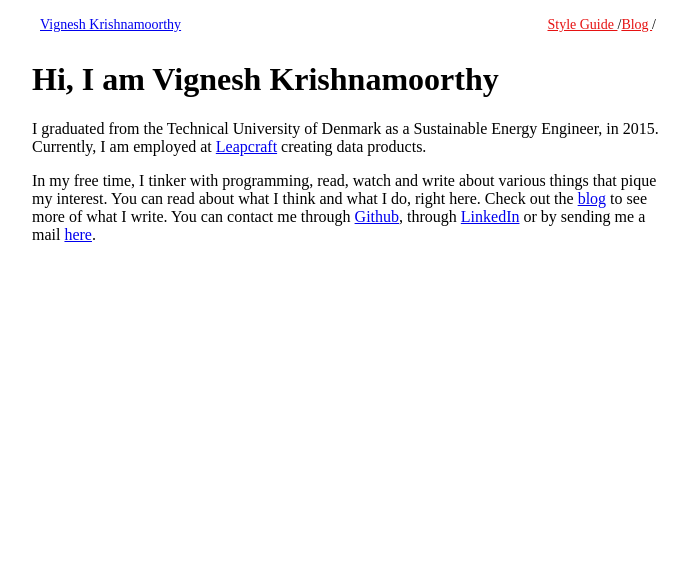
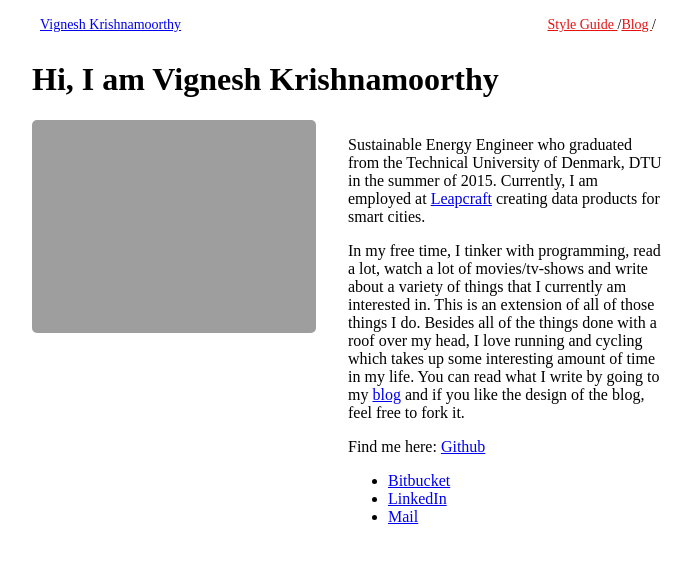
Before and after one commit to vignkri/vignkri.github.io, a Jekyll site: the page built from index.md, in a window 1280 px wide. Shown: the top 563 px of the page, without its empty margins (292-984 px from the left). Built offline with Jekyll 4.4.1, drawn with Linux system fonts in a browser that asks for light colours; comment, search, counter and statistics services are not loaded.

Commit message:
Restructure home page to have a picture. - reduce number of partials. - home layout is now 2-column.

```diff
--- a/_layouts/home.html
+++ b/_layouts/home.html
@@ -10,9 +10,14 @@
             <h1>{{ page.title }}</h1>
         </div>
         <div class="page">
-            <div class="content">
+            <div class="content" id="home-content">
                 {{ content }}
             </div><!-- content -->
+            {% if page.hero %}
+            <div class="hero-picture">
+                <img src="{{ site.url }}{{ page.hero }}">
+            </div>
+            {% endif %}
         </div><!-- page -->
     </div><!-- /#main -->
     <div class="footer-wrap">
--- a/_sass/blog.scss
+++ /dev/null
@@ -1,18 +0,0 @@
-// Styling of elements in blog.html layout
-
-.link-posts{
-
-    h2 {
-        margin-bottom: 4px
-    }
-
-    #excerpt {
-        font-size: 14;
-        font-style: italic;
-    }
-
-    #dates {
-        font-size: 10;
-        font-style: italic;
-    }
-}
--- a/_sass/common.scss
+++ b/_sass/common.scss
@@ -48,3 +48,42 @@ blockquote {
     padding: 8px 8px 8px 8px;
     background: $code-bg;
 }
+
+// home picture and content
+.hero-picture {
+    max-width: 45%;
+    max-width: 45%;
+
+    img {
+        max-width: 100%;
+        max-height: 100%;
+        border-radius: 5px;
+    }
+}
+
+#home-content {
+    float: right;
+    width: auto;
+    height: auto;
+    max-width: 50%;
+    max-height: 50%;
+}
+
+// Blog css
+
+.link-posts{
+
+    h2 {
+        margin-bottom: 4px
+    }
+
+    #excerpt {
+        font-size: 14;
+        font-style: italic;
+    }
+
+    #dates {
+        font-size: 10;
+        font-style: italic;
+    }
+}
--- a/assets/css/main.scss
+++ b/assets/css/main.scss
@@ -6,7 +6,6 @@
 @import "variables";
 @import "highlighter";
 @import "common";
-@import "blog";
 
 p img{
     margin-left: -10%;
--- a/index.md
+++ b/index.md
@@ -2,8 +2,14 @@
 layout: home
 title: Hi, I am Vignesh Krishnamoorthy
 tags: [blog, home-page]
+hero: /assets/images/vignesh.jpeg
 ---
 
-I graduated from the Technical University of Denmark as a Sustainable Energy Engineer, in 2015. Currently, I am employed at <a href="http://leapcraft.dk">Leapcraft</a> creating data products.
+Sustainable Energy Engineer who graduated from the Technical University of Denmark, DTU in the summer of 2015. Currently, I am employed at <a href="leapcraft.dk">Leapcraft</a> creating data products for smart cities.
 
-In my free time, I tinker with programming, read, watch and write about various things that pique my interest. You can read about what I think and what I do, right here. Check out the <a href='blog'>blog</a> to see more of what I write. You can contact me through <a href="http://github.com/vignkri">Github</a>, through <a href='https://dk.linkedin.com/in/vigneshkrishnamoorthy'>LinkedIn</a> or by sending me a mail <a href='mailto:k.vignesh.krish@gmail.com?Subject=Hello%20!'>here</a>.
+In my free time, I tinker with programming, read a lot, watch a lot of movies/tv-shows and write about a variety of things that I currently am interested in. This is an extension of all of those things I do. Besides all of the things done with a roof over my head, I love running and cycling which takes up some interesting amount of time in my life. You can read what I write by going to my [blog]({{ site.url }}/blog/) and if you like the design of the blog, feel free to fork it.
+
+Find me here: [Github](github.com/vignkri)
+- [Bitbucket](bitbucket.com/vignkri)
+- [LinkedIn](https:/dk.linkedin.com/in/vigneshkrishnamoorthy)
+- [Mail](mailto:k.vignesh.krish@gmail.com?Subject=Hello%20!)
```
